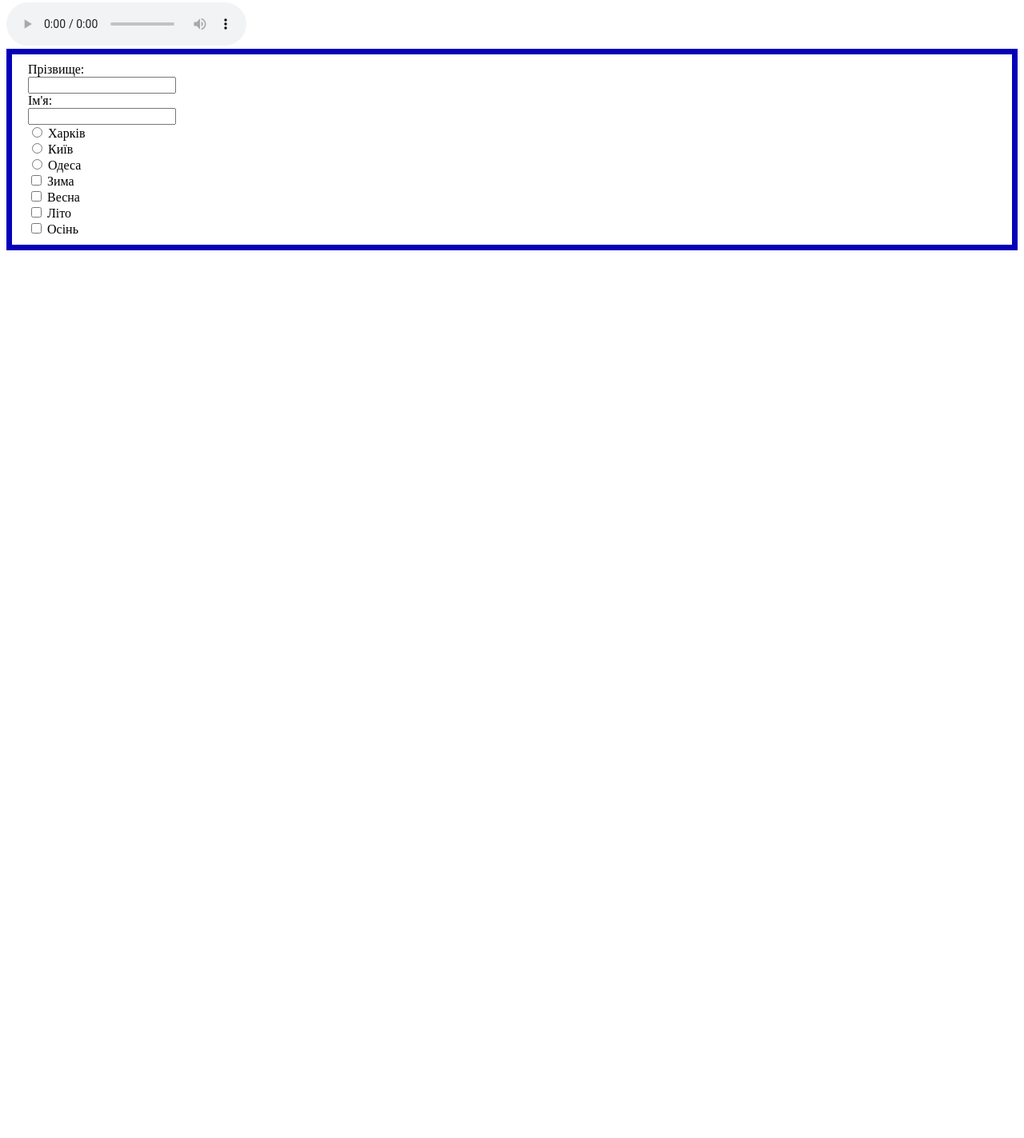
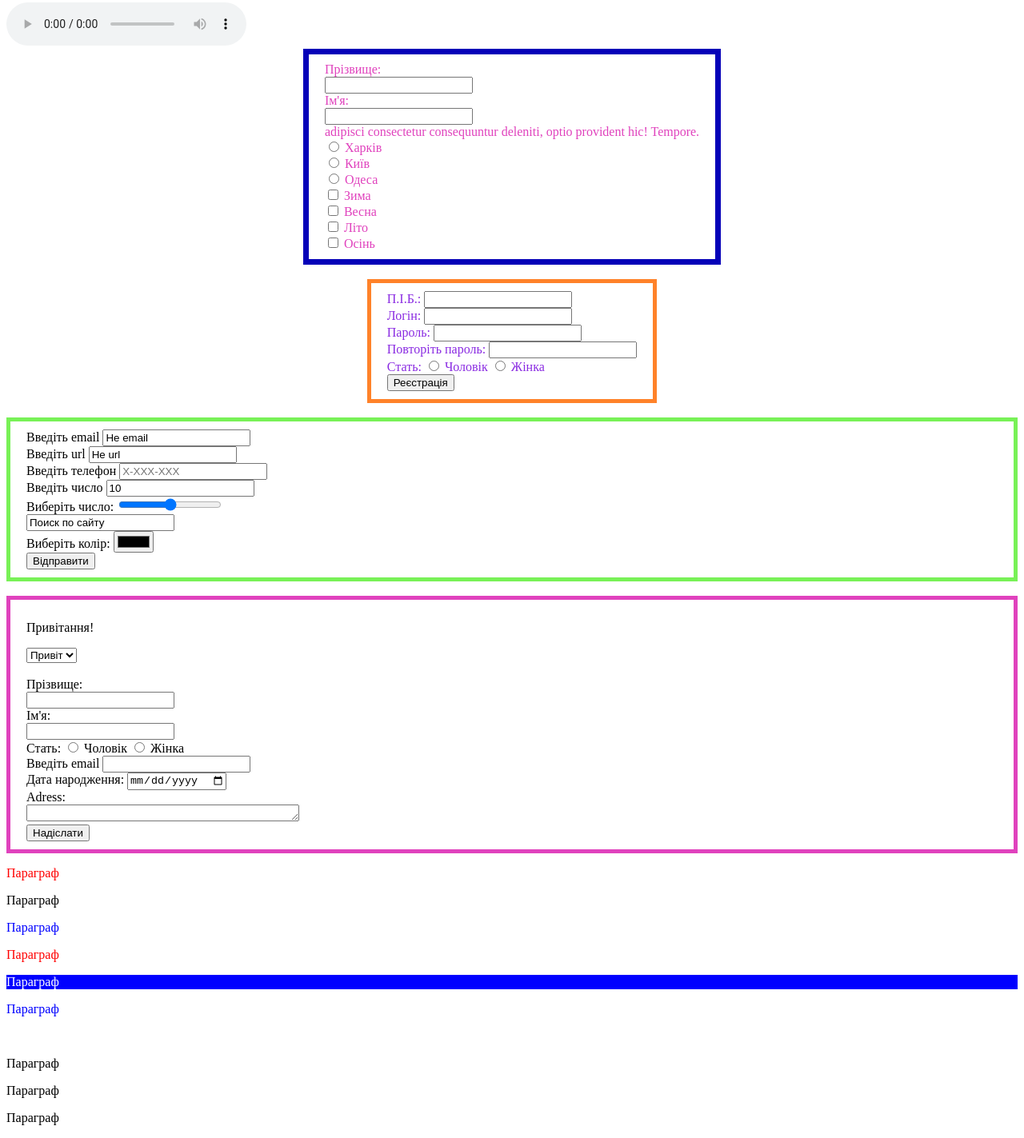
Before and after one commit to ShevchenkoKarina/ShevchenkoKarina.github.io, a plain HTML site: page index.html in a window 1280 px wide. Shown: the part 3002-4425 px from the top of the page at 80% size. Before the commit the page ends 3323 px from the top, so only its background shows below. Drawn offline with Linux system fonts and the light colour scheme.

Commit message:
New Year

```diff
--- /dev/null
+++ b/css/NewYear.css
@@ -0,0 +1,89 @@
+@import url("https://use.fontawesome.com/releases/v6.5.1/css/all.css");
+
+body {
+    height: 100vh;
+    width: 100vw;
+    margin: 0;
+    overflow: hidden;
+    display: flex;
+    flex-direction: column;
+    align-items: center;
+    justify-content: center;
+    gap: 1em;
+    font-family: sans-serif;
+    font-size: 1.2em;
+}
+
+body, .glass::before {
+    background-position: center;
+    background-repeat: no-repeat;
+    background: url("https://codetheworld.io/wp-content/uploads/2023/12/chistmas-wallpaper.jpeg") 0 / cover fixed;
+    color: #fff;
+}
+
+.heading {
+    display: flex;
+    flex-direction: column;
+    align-items: center;
+    margin: 0;
+    font-size: 2.5em;
+}
+
+.heading_sub {
+    font-size: 0.6em;
+}
+
+.counter {
+    display: flex;
+    align-items: center;
+    gap: 0.75em;
+}
+
+.glass {
+    position: relative;
+    width: 8.5em;
+    background: #ffffff1a;
+    border-radius: 8px;
+    box-shadow: 5px 3px 10px #00000040;
+    padding: 1.5em 0;
+}
+
+.glass::before {
+    position: absolute;
+    z-index: -1;
+    content: '';
+    inset: 0;
+    filter: blur(5px);
+}
+
+.card {
+    display: flex;
+    flex-direction: column;
+    align-items: center;
+    gap: 0.25em;
+}
+
+.value {
+    font-size: 4em;
+}
+
+.caption {
+    font-size: 0.8em;
+    text-transform: uppercase;
+}
+
+.snowflake {
+    position: absolute;
+    color: #fff;
+    top: -5vh;
+    animation: fall 3s linear;
+}
+
+@keyframes fall {
+    from {
+        transform: translateY(0vh);
+    }
+    to {
+        transform: translateY(101vh);
+    }
+}
--- /dev/null
+++ b/css/style.css
@@ -0,0 +1,53 @@
+.test {
+    color: chocolate ;
+
+}
+
+.test > form {
+    border: 7px solid #0500b8;
+    padding: 10px 20px;
+
+}
+
+ .div2 {
+    color: blueviolet;
+
+ }
+
+ .test, .div2 {
+    display: flex;
+    justify-content: center;
+ }
+
+.LoremText {
+    font-size: medium;
+    transition: font-size 2s;
+
+}
+
+.LoremText:hover {
+    font-size: xx-large;
+
+}
+
+.task1 p:first-child{
+    color: red;
+}
+
+.task1 p:only-child{
+    color: white;
+}
+
+.task1 div:only-of-type{
+    background-color: blue;
+}
+
+
+.task1 :last-child{
+    color: blue;
+}
+
+.task2 p::selection{
+    color: orange;
+    background-color: rgb(9, 9, 9);
+}
--- a/index.html
+++ b/index.html
@@ -3,6 +3,12 @@
 <head>
     <meta charset="UTF-8">
     <meta name="viewport" content="width=device-width, initial-scale=1.0">
+    <link rel="stylesheet"  href="css/style.css">
+    <style>
+      .test{
+        color: #e042bd;
+      }
+    </style>
     <title>Document</title>
 </head>
 <body>
@@ -205,6 +211,8 @@
           </table>
         </div>
         <a href="pages/article.html">Стаття</a>
+        <a href="New Year.html" target="_blank" rel="noopener noreferrer">Відлік до Нового року </a>
+
         <div>
           <video src="img/180283-863760534_large.mp4"controls width="500" height="600"   >
 
@@ -213,12 +221,16 @@
           <audio src="img/0eb24fcad1bffed.mp3" controls></audio>
         </div>
 
-        <div>
-          <form style="border: 7px solid #0500b8;padding: 10px 20px;">
+        <div class="test r">
+          <form >
             <label for="fname">Прізвище:</label> <br/>
             <input type="text" name="fname" id="fname"/><br/>
             <label for="sname">Ім'я:</label><br/>
             <input type="text" name="sname" id="sname"/><br/>
+
+            <span class="LoremText">adipisci consectetur consequuntur deleniti, optio provident hic! Tempore.</span>
+
+            <br>
 
             <input type="radio" name="city" id="kh" value="Kharkiv">
             <label for="kh">Харків</label> <br>
@@ -240,8 +252,128 @@
             <label for="autumn">Осінь</label><br>
 
           </form>
+
         </div>
+         <br>
+        <div class="div2 ">
+          <form style="border: 5px solid #ff8229; padding: 10px 20px;">
+            <label for="FLName">П.І.Б.:</label>
+            <input type="text" id="FLName"><br>
 
+            <label for="Login">Логін:</label>
+            <input type="text" id="Login"><br>
+
+            <label for="pass">Пароль:</label>
+            <input type="password" name="pass" id="pass"> <br>
+
+            <label for="repass">Повторіть пароль:</label>
+            <input type="password" name="repass" id="repass"> <br>
+
+            Стать:
+            <input type="radio" name="sex" id="male" value="male"/>
+            <label for="male">Чоловік</label>
+
+            <input type="radio" name="sex" id="female" value="female"/>
+            <label for="female">Жінка</label>
+             <br>
+            <input type="submit" value="Реєстрація">
+          </form>
+        </div>
+        <br>
+        <div>
+          <form style="border: 5px solid #78f157; padding: 10px 20px;" >
+
+            <label for="email">Введіть email</label>
+            <input type="email" name="email" id="email" value="He email"> <br>
+
+            <label for="url">Введіть url</label>
+            <input type="url" name="url" id="url" value="He url"> <br>
+
+            <label for="tel">Введіть телефон</label>
+            <input type="tel" name="usertel" id="usertel" placeholder="X-XXX-XXX" pattern="[0-9]{2}-[0-9]{3}-[0-9]{2}-[0-9]{2}"/> <br>
+
+            <label for="number">Введіть число </label>
+            <input type="number" name="nimber" id="number" value="10">
+           <br>
+            Виберіть число:
+            <input type="range" name="points" id="points" min="0" max="10">
+            <br>
+            <input type="search" name="search" id="search" value="Поиск по сайту">
+
+            <br>
+            Виберіть колір:
+            <input type="color" name="color" id="color" value="Виберіть колір ">
+            <br>
+             <input type="button" value="Відправити">
+
+             <br>
+
+          </form>
+
+
+
+        </div>
+        <br>
+        <div>
+          <form style="border: 5px solid #e042bd; padding: 10px 20px;" >
+            <p>Привітання!</p>
+            <select name="hello" id="hello">
+              <option value="Привіт" selected="selected ">Привіт</option>
+              <option value="Хелоу">Хелоу</option>
+              <option value="Ахой">Ахой</option>
+            </select>
+            <br>
+            <br>
+            <label for="fname">Прізвище:</label> <br/>
+            <input type="text" name="fname" id="fname"/><br/>
+            <label for="sname">Ім'я:</label><br/>
+            <input type="text" name="sname" id="sname"/><br/>
+            Стать:
+        <input type="radio" name="sex" id="male" value="male"/>
+        <label for="male">Чоловік</label>
+
+        <input type="radio" name="sex" id="female" value="female"/>
+        <label for="female">Жінка</label>
+         <br>
+
+         <label for="email">Введіть email</label>
+            <input type="email" name="email" id="email"> <br>
+
+           <label for="date">Дата народження:</label>
+           <input type="date" name="date" id="date"> <br>
+           Adress: <br>
+           <textarea rows="1" cols="40">
+
+           </textarea>
+           <br>
+           <input type="submit" value="Надіслати">
+
+
+
+          </form>
+         </div>
+
+         <div class="task1">
+          <div>
+            <p>Параграф</p>
+            <p>Параграф</p>
+            <p>Параграф</p>
+          </div>
+          <div>
+            <p>Параграф</p>
+            <div>
+              <p>Параграф</p>
+            </div>
+            <p>Параграф</p>
+          </div>
+         </div>
+
+         <br>
+         <div class="task2">
+          <p>Параграф</p>
+          <p>Параграф</p>
+          <p>Параграф</p>
+         </div>
 
     </body>
 </html>
```
Also changed, not shown: New Year.html (added, +42 -0 lines), js/script.js (added, +54 -0 lines).
